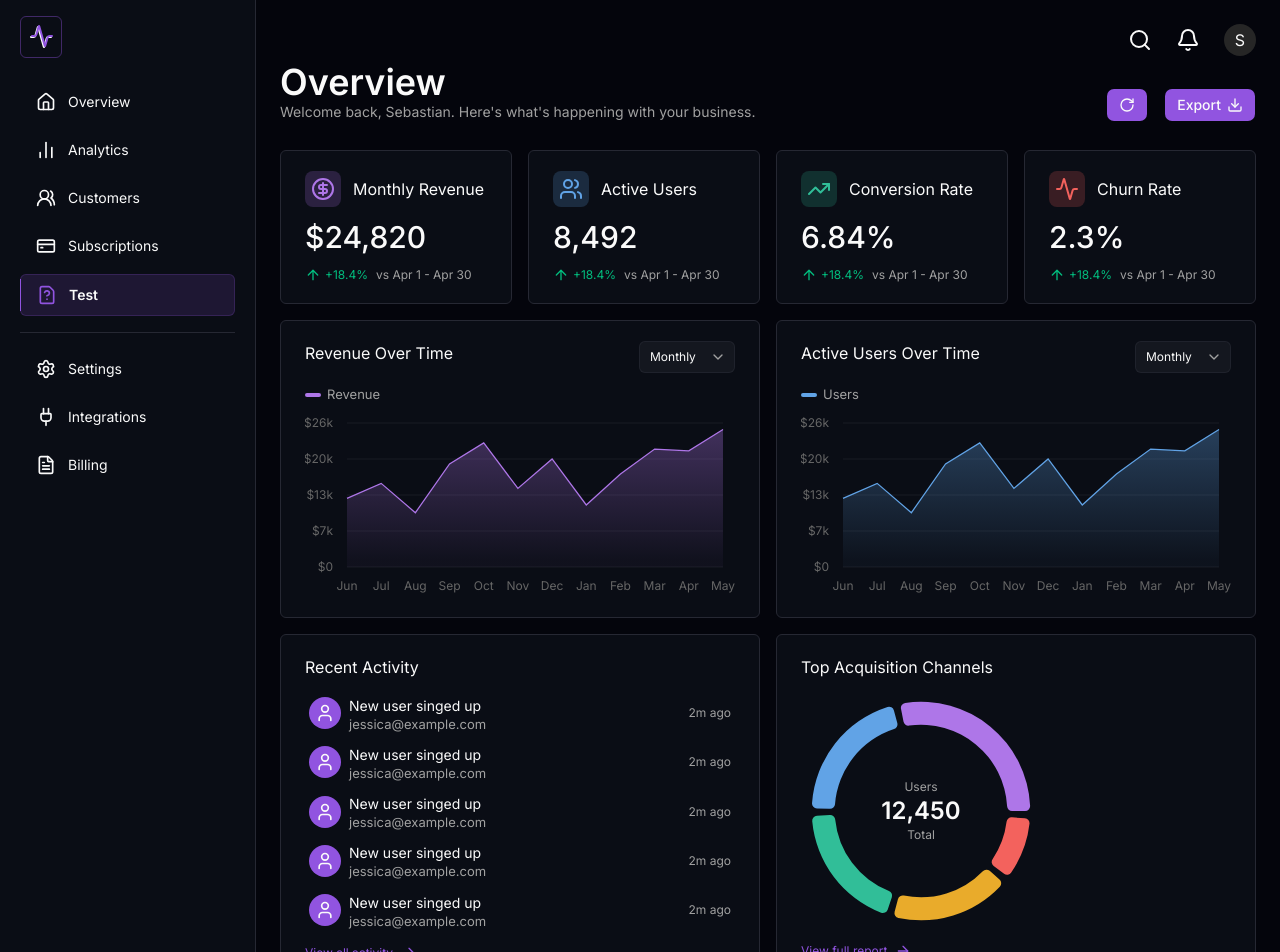
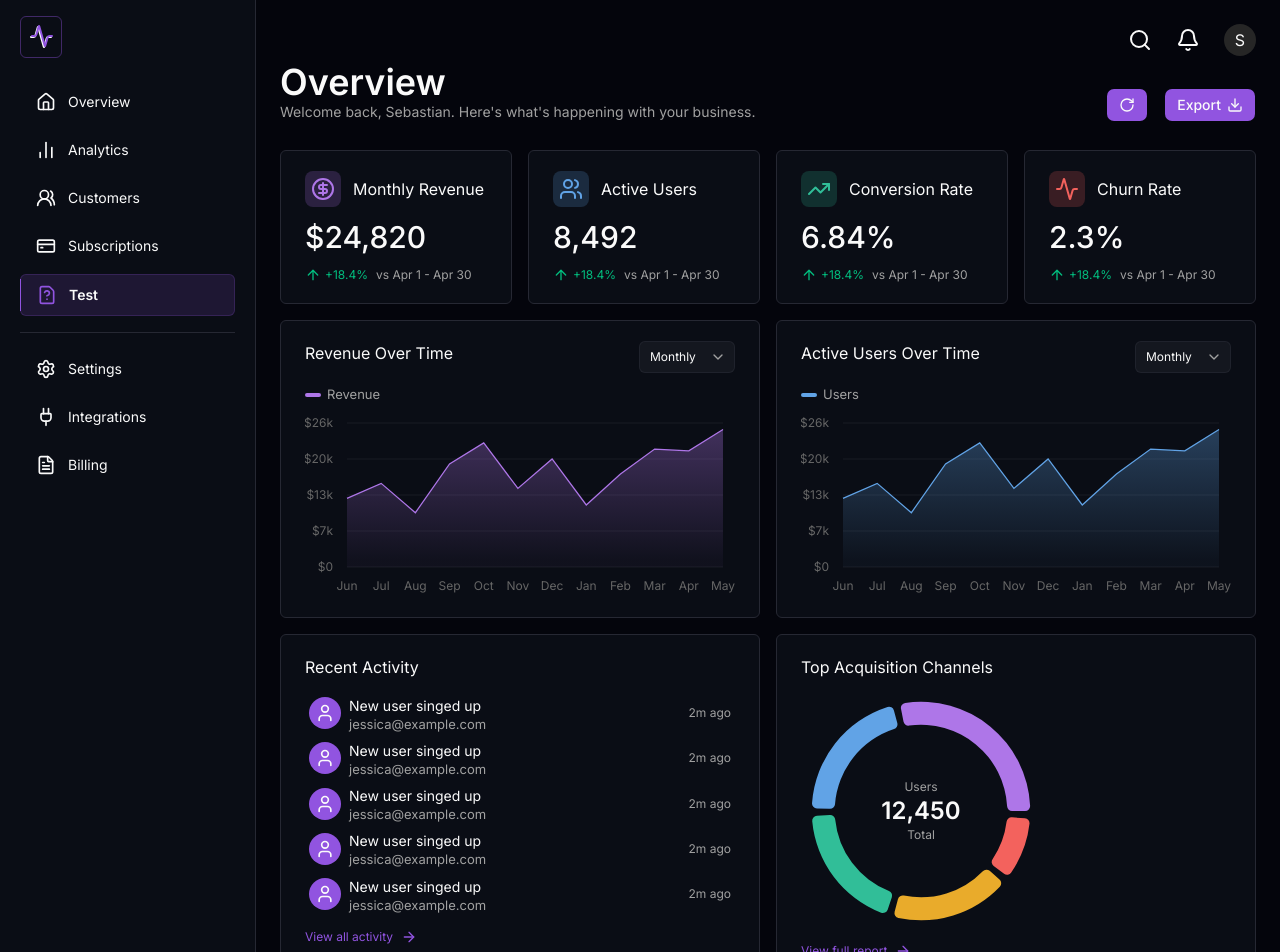
Before and after one commit to svsxn/metricly, a Next.js app: page / in a window 1280 px wide. Shown: the top 952 px of the page. Built offline with nearby package versions, Linux system fonts and the light colour scheme.

Commit message:
style: remove gap

```diff
--- a/src/components/dashboard/recent-activity.tsx
+++ b/src/components/dashboard/recent-activity.tsx
@@ -11,7 +11,7 @@ export default function RecentActivity() {
       }}
       className="col-span-4 sm:col-span-2"
     >
-      <div className="flex flex-col gap-1">
+      <div className="flex flex-col">
         {ACTIVITIES.map((activity, index) => (
           <Activity
             key={index}
```
